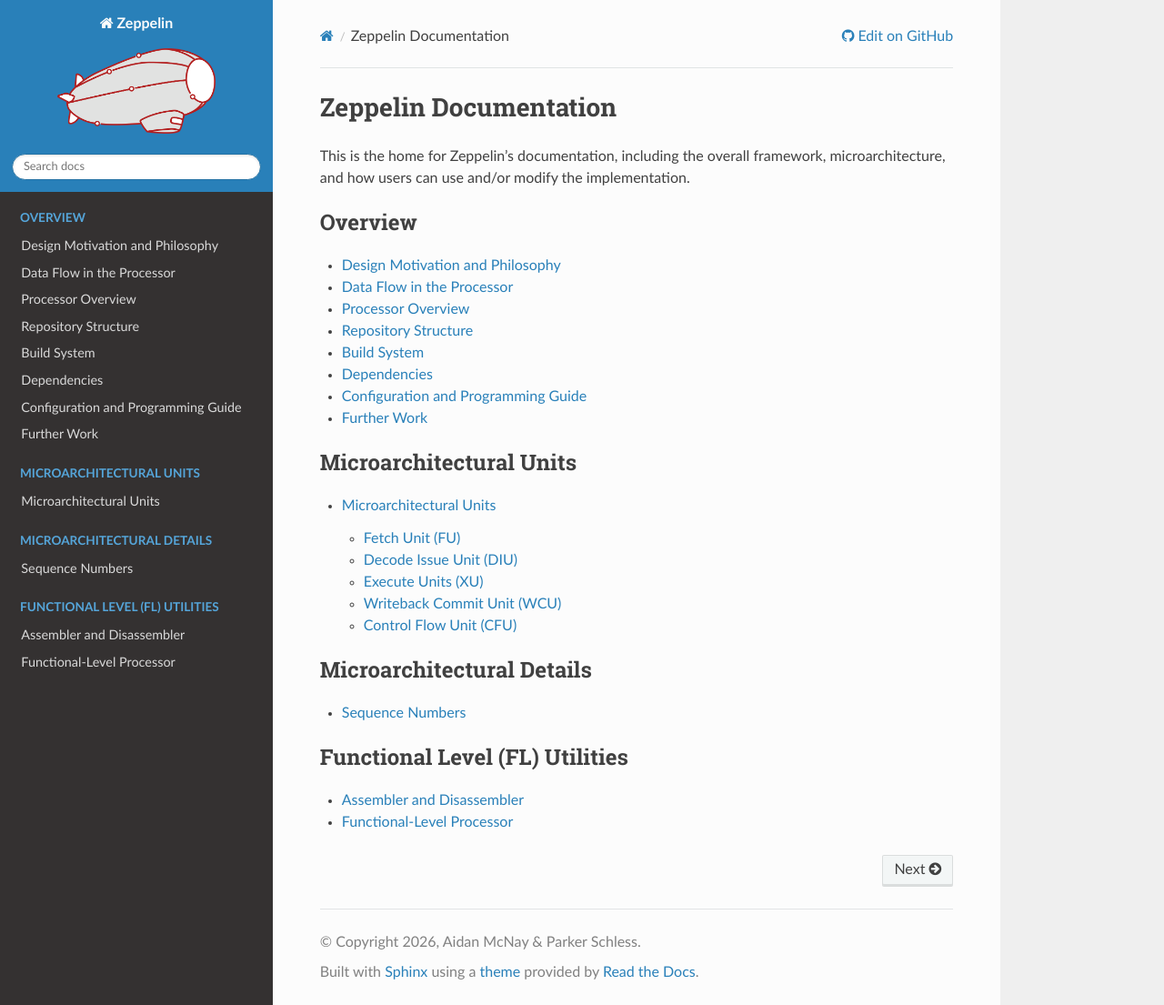
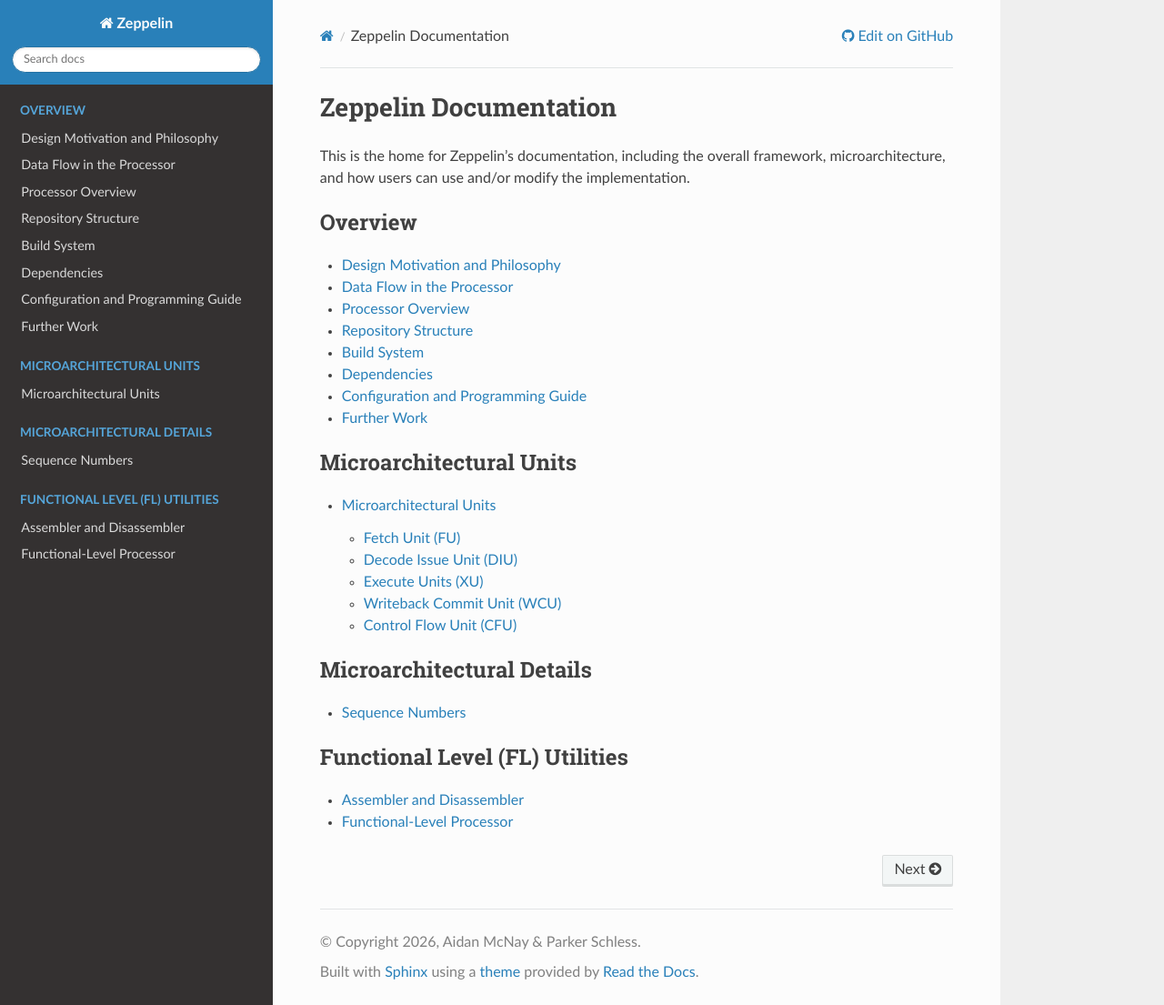
Before and after one commit to cornell-brg/zeppelin, a Sphinx documentation site: the page built from docs/index.rst, in a window 1280 px wide and 1105 px high. Shown: the whole window at 91% size. Built offline with Sphinx 7.4.7 and the Read the Docs theme 3.1.0, drawn with Linux system fonts in a browser that asks for light colours.

Commit message:
remove old logos

```diff
--- a/docs/conf.py
+++ b/docs/conf.py
@@ -32,8 +32,6 @@ html_context = {
 
 html_theme = "sphinx_rtd_theme"
 html_static_path = ["_static"]
-html_logo = "_static/img/zeppelin_no_border.png"
-html_favicon = "_static/img/zeppelin_favicon.png"
 
 html_css_files = [
     "css/logo.css",
```
